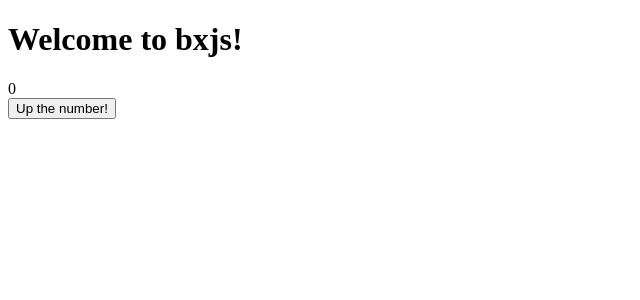
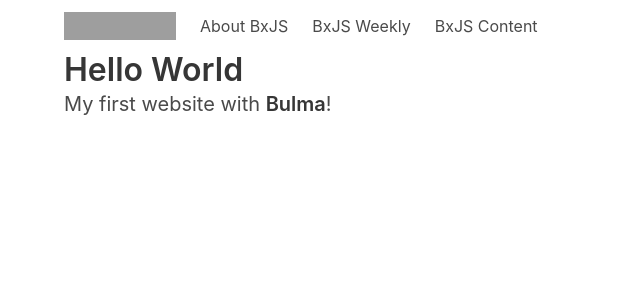
Before and after one commit to BuildingXwithJS/BxJS-Website, a Next.js app: page / in a window 1280 px wide. Shown: the top 300 px of the page, without its empty margins (0-640 px from the left). Built offline with nearby package versions, Linux system fonts and the light colour scheme; grey boxes are pictures that could not be loaded.

Commit message:
Add bulma with basic styling and a navbar

```diff
--- /dev/null
+++ b/components/navbar.js
@@ -0,0 +1,19 @@
+export default () => (
+  <nav class="navbar" role="navigation" aria-label="main navigation">
+    <div class="navbar-brand">
+      <a class="navbar-item" href="https://bulma.io">
+        <img src="https://bulma.io/images/bulma-logo.png" width="112" height="28" />
+      </a>
+    </div>
+
+    <div id="navbarBasicExample" class="navbar-menu">
+      <div class="navbar-start">
+        <a class="navbar-item">About BxJS</a>
+
+        <a class="navbar-item">BxJS Weekly</a>
+
+        <a class="navbar-item">BxJS Content</a>
+      </div>
+    </div>
+  </nav>
+);
--- /dev/null
+++ b/next.config.js
@@ -0,0 +1,3 @@
+const withCSS = require('@zeit/next-css');
+
+module.exports = withCSS();
--- a/package.json
+++ b/package.json
@@ -20,6 +20,8 @@
   },
   "homepage": "https://github.com/BuildingXwithJS/BxJS-Website#readme",
   "dependencies": {
+    "@zeit/next-css": "^1.0.1",
+    "bulma": "^0.7.2",
     "next": "^7.0.2",
     "react": "^16.7.0-alpha.0",
     "react-dom": "^16.7.0-alpha.0"
--- a/pages/index.js
+++ b/pages/index.js
@@ -1,15 +1,14 @@
-import {useState} from 'react';
+import 'bulma/css/bulma.min.css';
+import Navbar from '../components/navbar';
 
 export default () => {
-  const [counter, updateCounter] = useState(0);
-
-  const increment = () => updateCounter(counter + 1);
-
   return (
-    <div>
-      <h1>Welcome to bxjs!</h1>
-      <div>{counter}</div>
-      <button onClick={increment}>Up the number!</button>
+    <div class="container">
+      <Navbar />
+      <h1 class="title">Hello World</h1>
+      <p class="subtitle">
+        My first website with <strong>Bulma</strong>!
+      </p>
     </div>
   );
 };
```
Also changed, not shown: 1 other file (tests, documents, lock files or other folders).
